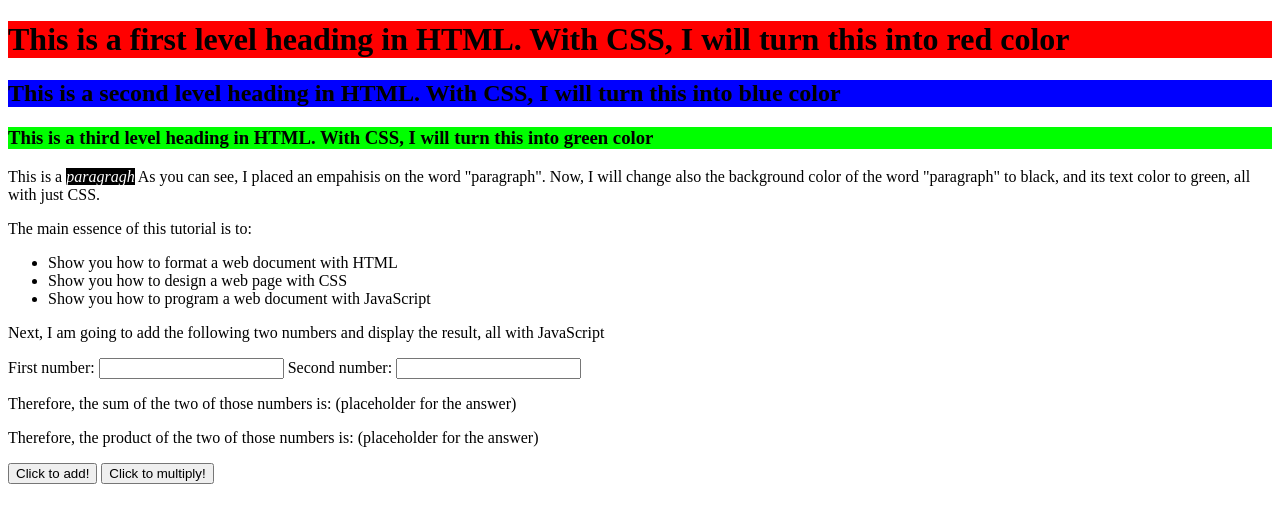
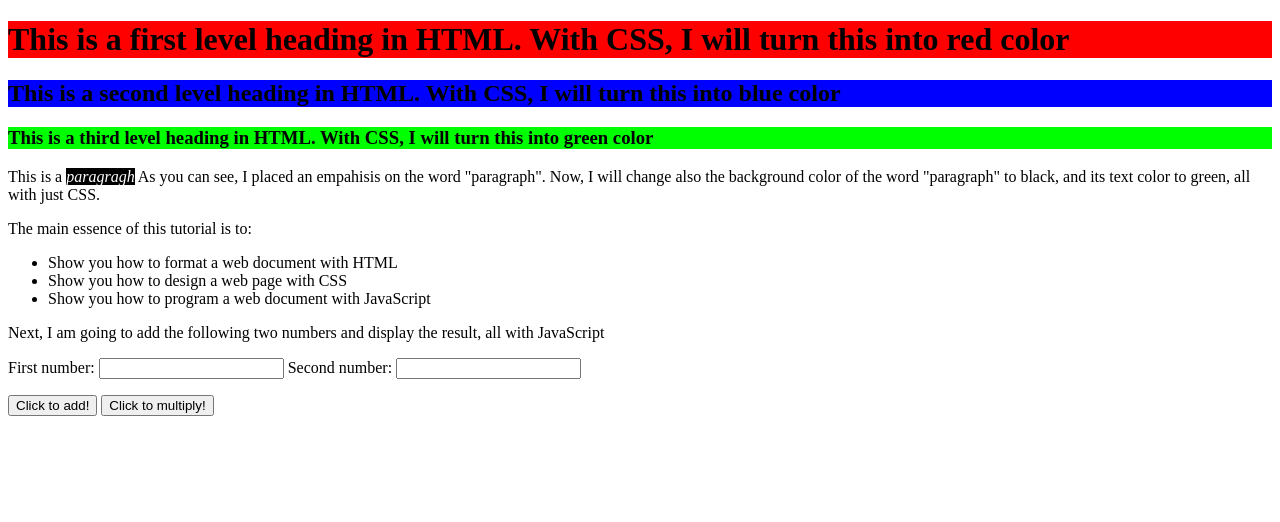
Before and after one commit to rjshbangoy/exer1, a plain HTML site: page index.html in a window 1280 px wide. Drawn offline with Linux system fonts and the light colour scheme.

Commit message:
Update index.html
updated ids

```diff
--- a/index.html
+++ b/index.html
@@ -25,8 +25,8 @@
   <input type="number" id="num1">
   <label>Second number:</label>
   <input type="number" id="num2">
-  <p>Therefore, the sum of the two of those numbers is: <span id= "answer">(placeholder for the answer)</span></p>
-  <p>Therefore, the product of the two of those numbers is: <span id= "answer">(placeholder for the answer)</span></p>
+  <p style="display: none;">Therefore, the sum of the two of those numbers is: <span id= "sum">(placeholder for the answer)</span></p>
+  <p style="display: none;">Therefore, the product of the two of those numbers is: <span id= "product">(placeholder for the answer)</span></p>
 
   <input type="button" id="sumButton" value="Click to add!" onclick="displaySum()">
   <input type="button" id="productButton" value="Click to multiply!" onclick="displayProduct()">
```
